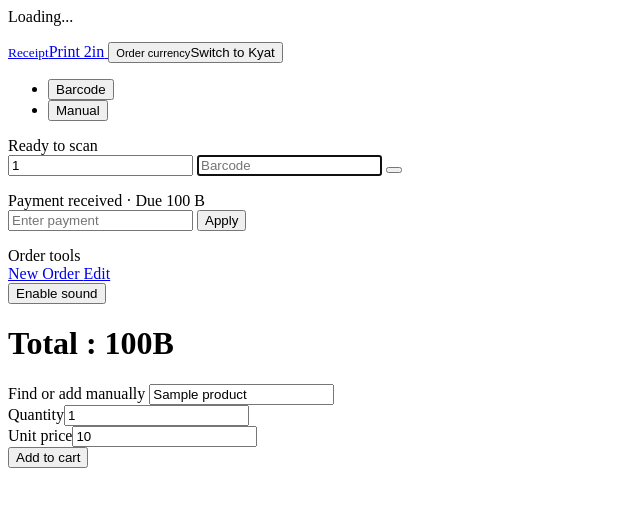
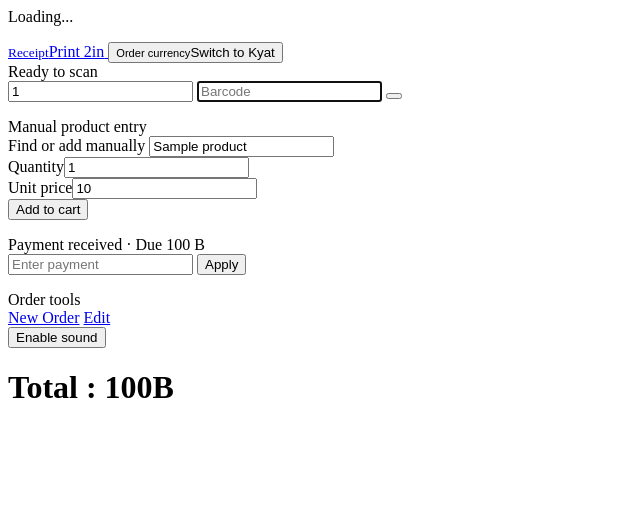
Before and after one commit to HanLinn/skymart, a Django app: page /sales/filtertransaction/1/1 in a window 1280 px wide. Shown: the top 507 px of the page, without its empty margins (0-640 px from the left). Run offline with Django 3.2, Linux system fonts and the light colour scheme; a user stored in the database is signed in; tables that the repository leaves empty hold one stand-in row (values such as "Sample post").

Commit message:
Add new running balance preview image and update sales templates
- Added a new image file for the running balance preview.
- Refactored the SD.html template by removing unused entry mode tabs and adjusting styles for suggestion rows and product price buttons.
- Updated newtransactionform.html to replace tabbed navigation with section elements for barcode and manual entry, improving accessibility and structure.
- Enhanced searchresult_legacy.html and searchresult_pos.html templates by adding buttons for viewing or changing product prices alongside product suggestions.

```diff
--- a/sales/templates/sales/partials/newtransactionform.html
+++ b/sales/templates/sales/partials/newtransactionform.html
@@ -26,13 +26,8 @@
       {% endif %}
     </div>
     {% if SO.Status == 'O' %}
-    <ul class="nav nav-pills nav-fill mb-3" id="entry-mode-tabs" role="tablist">
-      <li class="nav-item" role="presentation"><button class="nav-link {% if not manual_mode %}active{% endif %}" id="barcode-entry-tab" data-bs-toggle="tab" data-bs-target="#barcode-entry" type="button" role="tab" aria-controls="barcode-entry" aria-selected="{% if manual_mode %}false{% else %}true{% endif %}"><i class="bi bi-upc-scan"></i> Barcode</button></li>
-      <li class="nav-item" role="presentation"><button class="nav-link {% if manual_mode %}active{% endif %}" id="manual-entry-tab" data-bs-toggle="tab" data-bs-target="#manual-entry" type="button" role="tab" aria-controls="manual-entry" aria-selected="{% if manual_mode %}true{% else %}false{% endif %}"><i class="bi bi-keyboard"></i> Manual</button></li>
-    </ul>
-    <div class="tab-content">
-    <div class="tab-pane fade {% if not manual_mode %}show active{% endif %}" id="barcode-entry" role="tabpanel" aria-labelledby="barcode-entry-tab">
-    <div class="pos-scan-kicker mb-2"><i class="bi bi-lightning-charge-fill"></i> Ready to scan</div>
+    <section id="barcode-entry" aria-labelledby="barcode-entry-heading">
+    <div id="barcode-entry-heading" class="pos-scan-kicker mb-2"><i class="bi bi-lightning-charge-fill"></i> Ready to scan</div>
     <form class="pos-scan-form input-group" method="get" hx-get="{% url 'barcode' SO.id %}" hx-trigger='submit'
       hx-target="#transactiontable" hx-swap="outerHTML" autocomplete="off" hx-indicator=".htmx-indicator">
       <input class="form-control" type="number" id="quantity" placeholder="Quantity" name="quantity" value="1"
@@ -40,7 +35,12 @@
       <input class="form-control" type="text" id="barcode" placeholder="Barcode" name="barcode" tabindex="-1" autofocus>
       <button class="btn btn-primary" tabindex="-1"><i class="bi bi-plus-lg"></i></button>
     </form>
-    </div>
+    </section>
+    {% endif %}
+  <section class="mt-4 pt-3 border-top" id="manual-entry" aria-labelledby="manual-entry-heading">
+    <div id="manual-entry-heading" class="pos-action-label mb-2"><i class="bi bi-keyboard"></i> Manual product entry</div>
+    {% include 'sales/partials/manualtransactionform_pos.html' %}
+    {% if SO.Status == 'O' %}
     <div class="mt-3">
       <label class="pos-payment-label mb-1" for="payment-input">Payment received <span class="text-muted">· Due {{ SO.Subtotal|default_if_none:"0" }} {{ SO.Currency }}</span></label>
       <form class="input-group" method="get" hx-get="{% url 'getPayment' SO.id %}" hx-target="#transactiontable" hx-swap="outerHTML" hx-indicator=".htmx-indicator" autocomplete="off">
@@ -49,26 +49,6 @@
       </form>
     </div>
     {% endif %}
-    <p class='text-primary'>{{ message }}</p>
-    <div class="pos-action-label mt-4 mb-2">Order tools</div>
-    <div class="d-flex flex-wrap gap-2 mb-2">
-      <div class="btn-group" role="group" aria-label="Order actions">
-        <a class="btn btn-primary" href="{% url 'SO' %}" tabindex="-1"><i class="bi bi-plus-square"></i> New
-          Order </a>
-        <a class="btn btn-primary" href="#" hx-get="{% url 'SE' SO.id %}" hx-target="#modals-here"
-          class="nav-link text-primary"
-          _="on htmx:afterOnLoad wait 10ms then add .show to #modal then add .show to #modal-backdrop"
-          tabindex="-1">Edit</a>
-      </div>
-      <div class="btn-group" role="group" aria-label="Other tools">
-        <button id="enable-barcode-sound" type="button" class="btn btn-primary" title="Enable barcode warning sound">
-          <i class="bi bi-volume-up"></i> Enable sound
-        </button>
-      </div>
-    </div>
-    <h1 class="legacy-total">Total : {{ SO.Subtotal|default_if_none:"0" }}{{ SO.Currency }}</h1>
-  <div class="tab-pane fade {% if manual_mode %}show active{% endif %} mt-4 pt-3 border-top" id="manual-entry" role="tabpanel" aria-labelledby="manual-entry-tab">
-    {% include 'sales/partials/manualtransactionform_pos.html' %}
     {% comment %}
     {% if SO.Status == 'O' %}
     <div>
@@ -125,7 +105,23 @@
     </div>
     {% endif %}
     {% endcomment %}
-  </div>
+  </section>
+    <p class='text-primary'>{{ message }}</p>
+    <div class="pos-action-label mt-4 mb-2">Order tools</div>
+    <div class="d-flex flex-wrap gap-2 mb-2">
+      <div class="btn-group" role="group" aria-label="Order actions">
+        <a class="btn btn-primary" href="{% url 'SO' %}" tabindex="-1"><i class="bi bi-plus-square"></i> New Order</a>
+        <a class="btn btn-primary" href="#" hx-get="{% url 'SE' SO.id %}" hx-target="#modals-here"
+          _="on htmx:afterOnLoad wait 10ms then add .show to #modal then add .show to #modal-backdrop"
+          tabindex="-1">Edit</a>
+      </div>
+      <div class="btn-group" role="group" aria-label="Other tools">
+        <button id="enable-barcode-sound" type="button" class="btn btn-primary" title="Enable barcode warning sound">
+          <i class="bi bi-volume-up"></i> Enable sound
+        </button>
+      </div>
+    </div>
+    <h1 class="legacy-total">Total : {{ SO.Subtotal|default_if_none:"0" }}{{ SO.Currency }}</h1>
 
 </div>
 </div>
@@ -146,22 +142,9 @@
 <script>
 if (!window.skymartManualEntryFocusRegistered) {
   window.skymartManualEntryFocusRegistered = true;
-  document.addEventListener("shown.bs.tab", function (event) {
-    window.setTimeout(function () {
-      if (event.target.id === "manual-entry-tab") {
-        document.getElementById("product-search")?.focus();
-      }
-      if (event.target.id === "barcode-entry-tab") {
-        document.getElementById("barcode")?.focus();
-      }
-    }, 0);
-  });
   document.body.addEventListener("htmx:afterSwap", function (event) {
     if (event.detail.target.id !== "transactionform") return;
-    const manualTab = document.getElementById("manual-entry-tab");
-    if (manualTab?.classList.contains("active")) {
-      document.getElementById("Quantity")?.focus();
-    }
+    document.getElementById("Quantity")?.focus();
   });
 }
 </script>
--- a/sales/templates/sales/partials/searchresult_pos.html
+++ b/sales/templates/sales/partials/searchresult_pos.html
@@ -1,11 +1,19 @@
 <div id="searchresult" class="pos-suggestion-list">
   {% for result in results %}
+  <div class="pos-suggestion-row">
     <button type="button" class="pos-suggestion" hx-get="{% url 'filtertransaction' id=SO.id p=result.id %}?entry=manual"
       hx-target="#transactionform" hx-trigger="click" hx-swap="outerHTML" hx-indicator=".htmx-indicator">
       <span class="pos-suggestion-main"><strong>{{ result.ProductName }}</strong><small>{{ result.Unit }} · Stock {{ result.wh_stock }}</small></span>
       <span class="pos-suggestion-prices"><span><small>Buy</small>{{ result.BuyingPrice }}</span><span><small>THB</small>{{ result.RetailBaht }}</span><span><small>MMK</small>{{ result.RetailKyat }}</span></span>
       <i class="bi bi-arrow-right-short pos-suggestion-arrow"></i>
     </button>
+    <button type="button" class="btn btn-outline-primary pos-product-price-button" title="View or change product prices"
+      aria-label="View or change prices for {{ result.ProductName }}" hx-get="{% url 'editpricemodal' result.id %}"
+      hx-target="#modals-here" hx-swap="innerHTML"
+      _="on htmx:afterOnLoad wait 10ms then add .show to #modal then add .show to #modal-backdrop">
+      <i class="bi bi-tags"></i>
+    </button>
+  </div>
   {% empty %}
   {% if search_text %}<div class="pos-suggestion-empty"><i class="bi bi-search"></i> No matching products found.</div>{% endif %}
   {% endfor %}
```
Also changed, not shown: sales/templates/sales/SD.html (+2 -5 lines), sales/templates/sales/partials/searchresult_legacy.html (+13 -5 lines), outputs/01a03e71-ddc4-71a1-adcd-f56b017e365e/Lx_preview.png (added), outputs/01a03e71-ddc4-71a1-adcd-f56b017e365e/continuous_transactions_preview.png (added), outputs/01a03e71-ddc4-71a1-adcd-f56b017e365e/new_data_running_balance_preview.png (added), 6 other files. Lines whose indentation alone changed are shown as unchanged.
